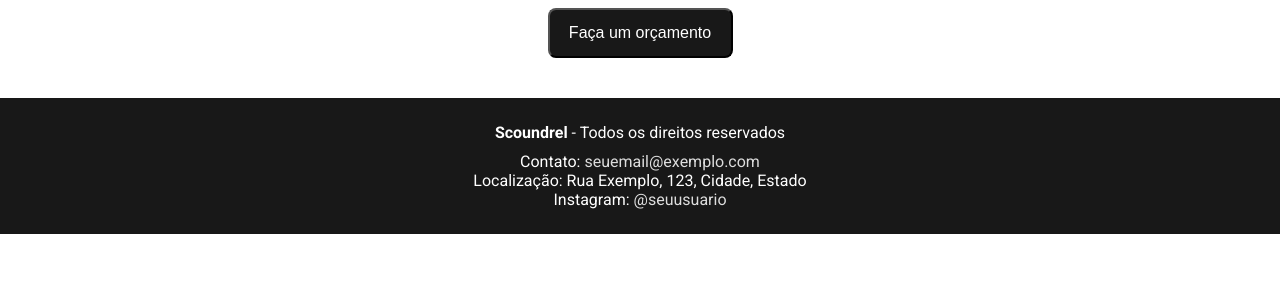
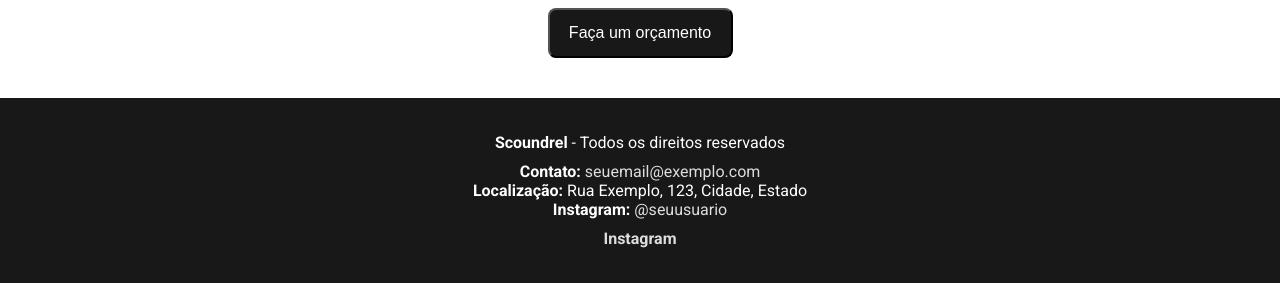
Before and after one commit to Kolapco/Bassitt-, a plain HTML site: page index.html in a window 1280 px wide. Shown: the part 2025-2308 px from the top of the page. Before the commit the page ends 2259 px from the top, so only its background shows below. Drawn offline with Linux system fonts and the light colour scheme.

Commit message:
index.html

```diff
--- a/index.html
+++ b/index.html
@@ -219,15 +219,24 @@ body{
     opacity: 1;
 }
 
-    .rodape_principal {
+#rodape {
+    width: 100%;
+    background-color: #181818;
+    padding: 20px 0;
     color: #fff;
+    text-align: center;
+}
+
+.rodape_principal {
+    max-width: 1255px;
+    margin: 0 auto;
+    padding: 10px;
     display: flex;
     flex-direction: column;
     align-items: center;
 }
 
 .rodape_contato {
-    text-align: center;
     margin-top: 10px;
 }
 
@@ -239,6 +248,30 @@ body{
 .rodape_contato a:hover {
     text-decoration: underline;
 }
+
+.rodape_redes {
+    margin-top: 10px;
+}
+
+.rodape_redes a {
+    color: #ddd;
+    text-decoration: none;
+    margin: 0 10px;
+    font-weight: bold;
+}
+
+.rodape_redes a:hover {
+    text-decoration: underline;
+}
+
+/* Responsividade */
+@media (max-width: 540px) {
+    .rodape_redes a {
+        font-size: 0.9rem;
+    }
+}
+
+
 
 .projetos_principal button{
     background-color: #181818;
@@ -459,18 +492,22 @@ body{
     </section>
     <!--Fim projetos-->
 
-    <!--Início Rodapé-->
+    <!-- Início Rodapé -->
 <footer id="rodape">
     <div class="rodape_principal">
         <span><strong>Scoundrel</strong> - Todos os direitos reservados</span>
         <div class="rodape_contato">
-            <p>Contato: <a href="mailto:seuemail@exemplo.com">seuemail@exemplo.com</a></p>
-            <p>Localização: Rua Exemplo, 123, Cidade, Estado</p>
-            <p>Instagram: <a href="https://www.instagram.com/seuusuario" target="_blank">@seuusuario</a></p>
+            <p><strong>Contato:</strong> <a href="mailto:seuemail@exemplo.com">seuemail@exemplo.com</a></p>
+            <p><strong>Localização:</strong> Rua Exemplo, 123, Cidade, Estado</p>
+            <p><strong>Instagram:</strong> <a href="https://www.instagram.com/seuusuario" target="_blank">@seuusuario</a></p>
+        </div>
+        <div class="rodape_redes">
+            <a href="https://www.instagram.com/seuusuario" target="_blank">Instagram</a>
         </div>
     </div>
 </footer>
-<!--Fim Rodapé-->
+<!-- Fim Rodapé -->
+
 
 </body>
  </html>
```
